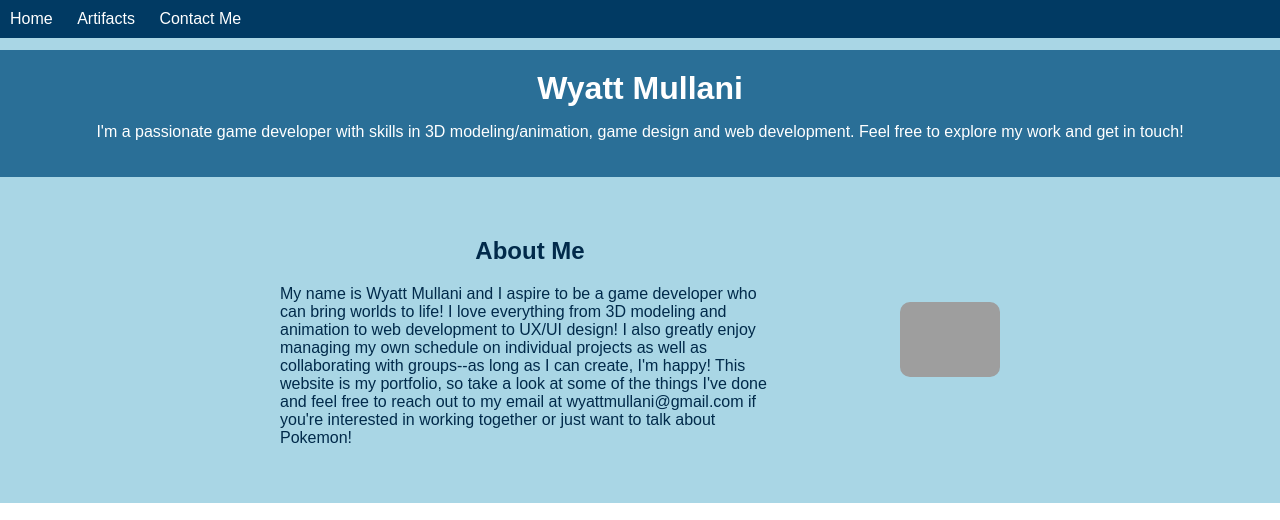
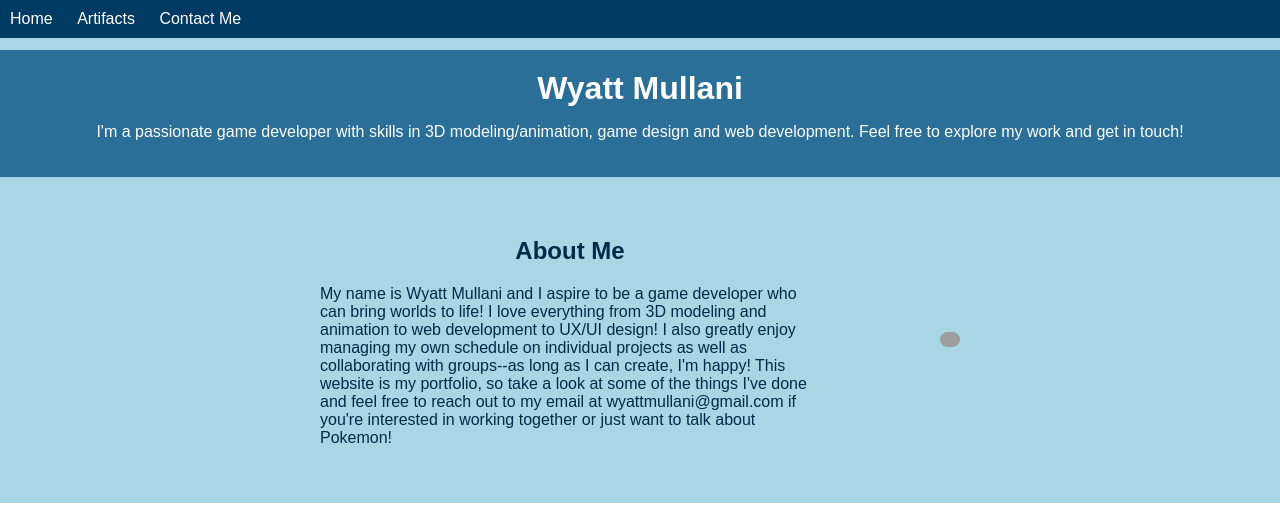
Before and after one commit to wmullani/wmullani.github.io, a plain HTML site: page index.html in a window 1280 px wide. Shown: the top 520 px of the page. Drawn offline with Linux system fonts and the light colour scheme; grey boxes are pictures that could not be loaded.

Commit message:
Add files via upload

```diff
--- a/styles.css
+++ b/styles.css
@@ -110,7 +110,7 @@ body {
 }
 
 .photo-container img {
-    width: 100px;  /* Adjust as needed */
+    width: 20px;  /* Adjust as needed */
     height: auto;  /* Maintains aspect ratio */
     object-fit: cover; /* Prevents distortion */
     border-radius: 10px; /* Optional: adds rounded corners */
```
